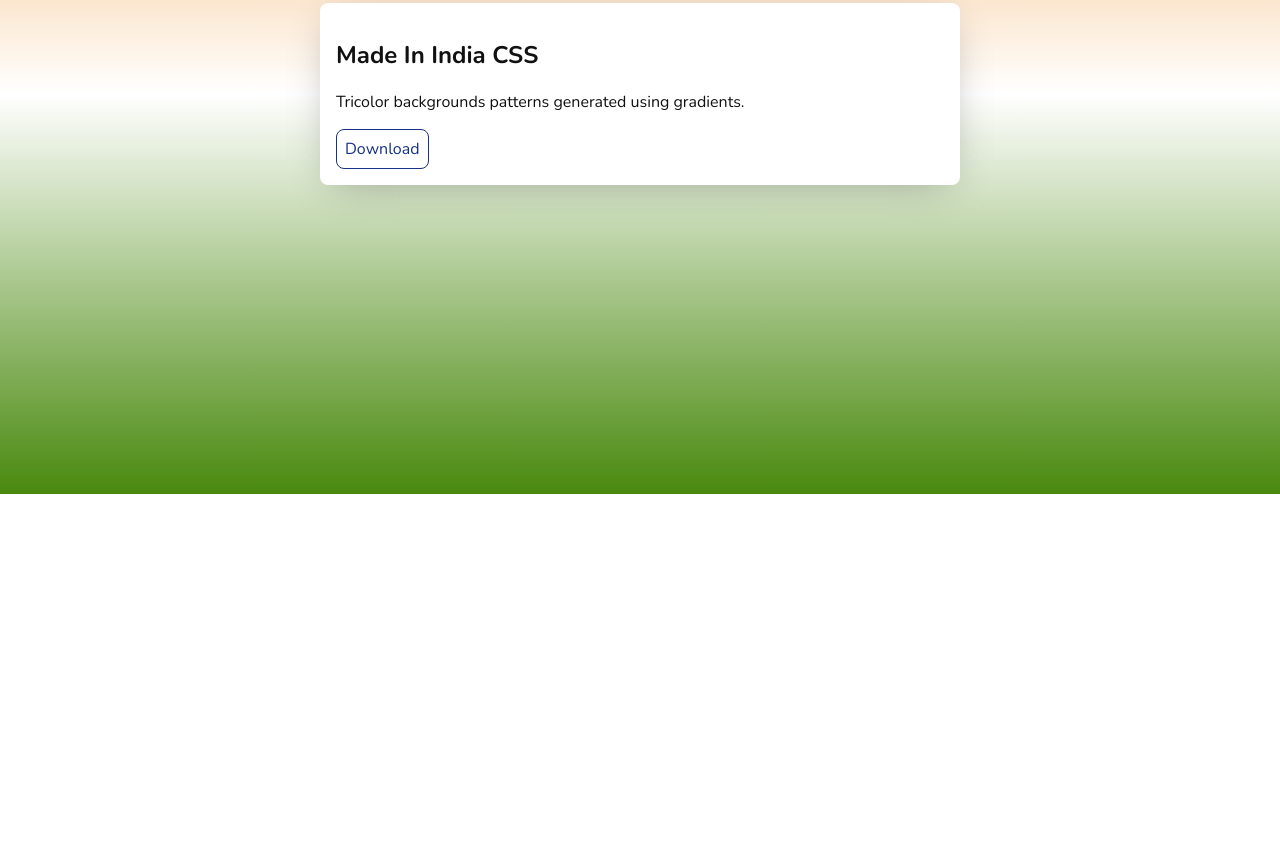
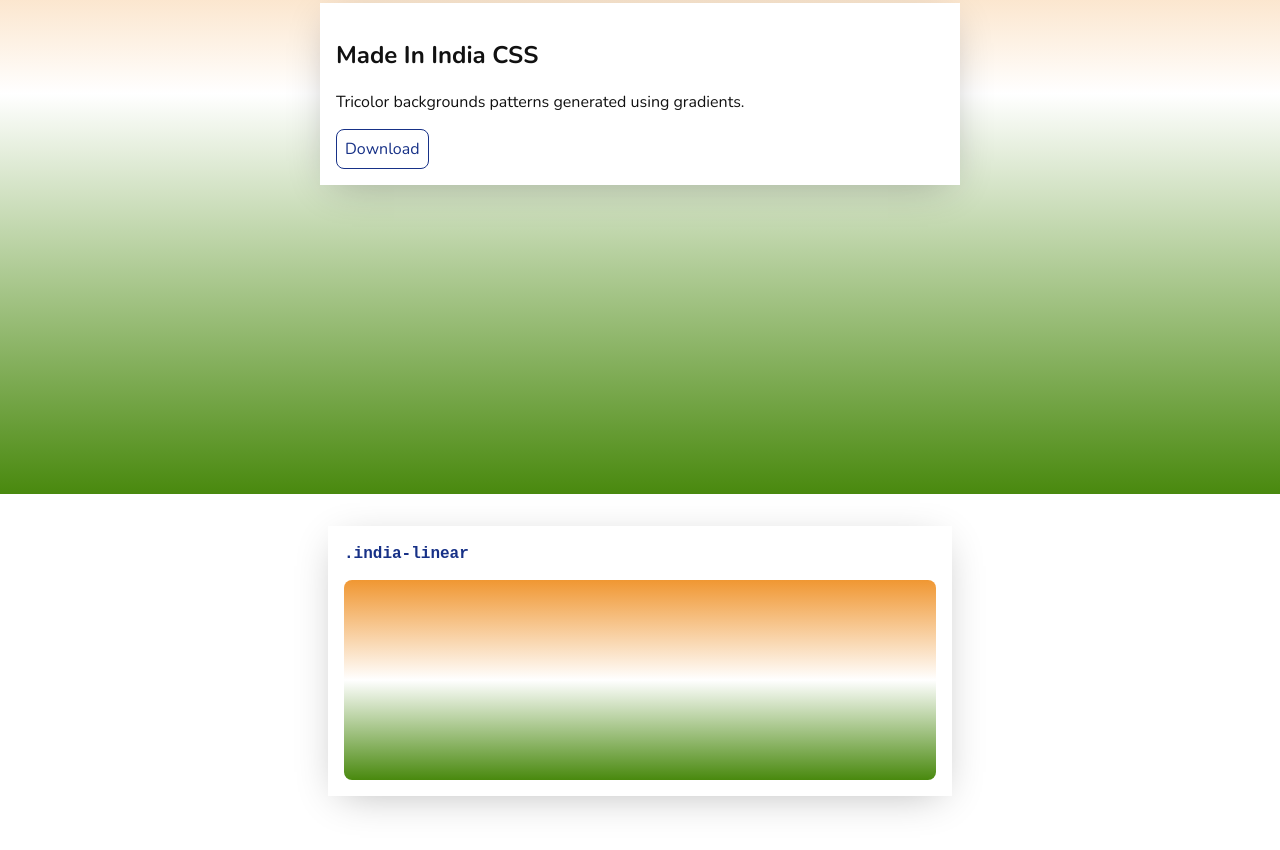
Before and after one commit to nishantpainter/made-in-india-css, a website: page index.html in a window 1280 px wide. Shown: the part 306-1156 px from the top of the page. Drawn offline with nearby package versions, Linux system fonts and the light colour scheme.

Commit message:
Add linear pattern

```diff
--- a/css/style.css
+++ b/css/style.css
@@ -16,6 +16,11 @@ body {
   margin: 0;
   font-size: 16px;
   color: var(--black);
+}
+
+code {
+  color: var(--blue);
+  font-weight: bold;
 }
 
 section {
@@ -72,3 +77,25 @@ section {
     width: 90%;
   }
 }
+
+/* Patterns */
+
+#patterns .wrapper {
+  height: inherit;
+  width: inherit;
+  display: flex;
+  flex-direction: column;
+  align-items: center;
+  padding: calc(var(--spacing) * 2);
+}
+
+#patterns .wrapper .card {
+  width: 50%;
+  margin-top: calc(var(--spacing) * 2);
+}
+
+#patterns .wrapper .card .pattern-container {
+  height: 200px;
+  border-radius: var(--spacing);
+  margin-top: calc(var(--spacing) * 2);
+}
--- a/index.html
+++ b/index.html
@@ -10,7 +10,7 @@
   <body>
     <section id="introduction" class="india-linear">
       <div class="wrapper">
-        <div class="card rounded">
+        <div class="card">
           <h1 class="title">Made In India CSS</h1>
           <p class="subtitle">
             Tricolor backgrounds patterns generated using gradients.
@@ -25,6 +25,13 @@
         </div>
       </div>
     </section>
-    <section id="patterns"></section>
+    <section id="patterns">
+      <div class="wrapper">
+        <div class="card">
+          <code>.india-linear</code>
+          <div class="pattern-container india-linear"></div>
+        </div>
+      </div>
+    </section>
   </body>
 </html>
```
